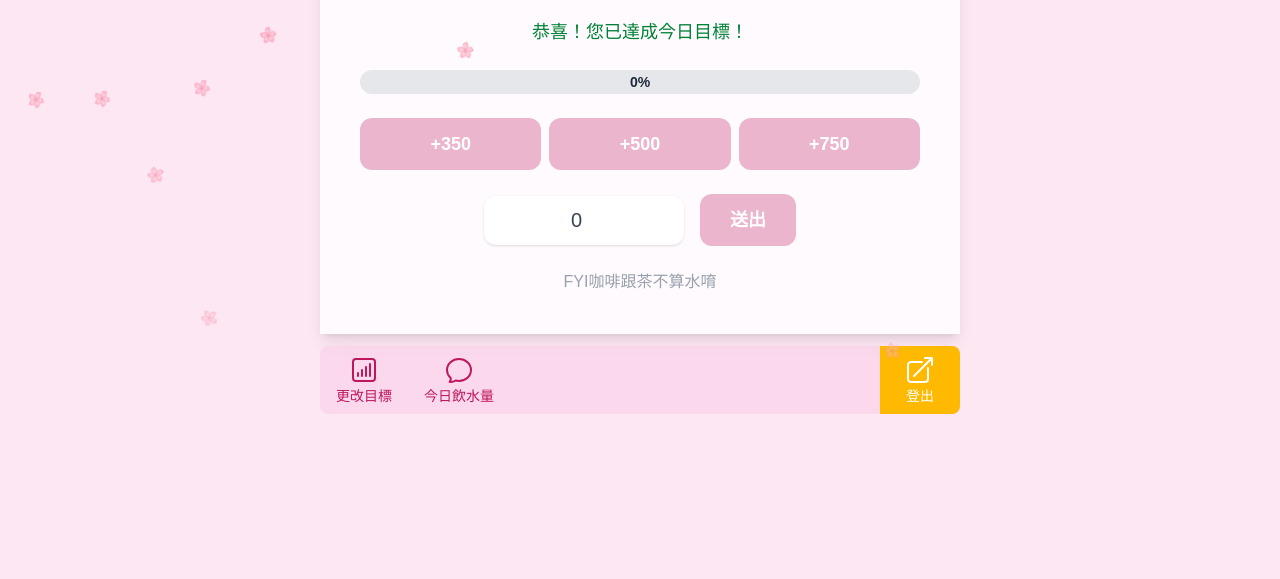
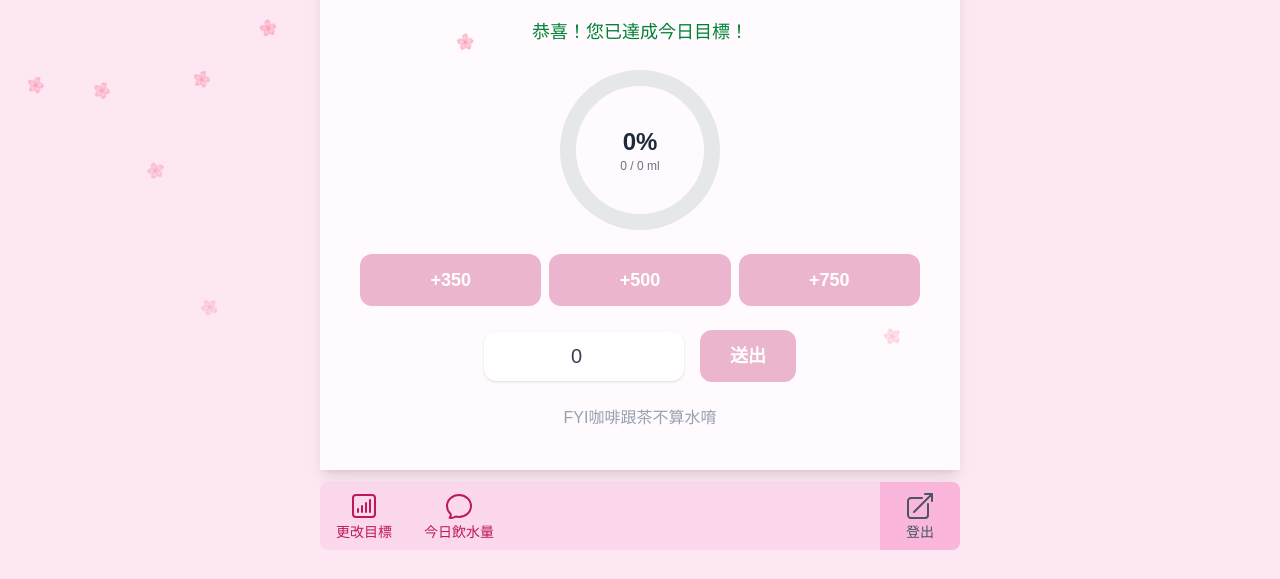
Before and after one commit to fishiryoma/water_tracker, a Vue app: page /tracker in a window 1280 px wide. Shown: the part 218-797 px from the top of the page. Built offline with nearby package versions, Linux system fonts and the light colour scheme; no server answers; the database is empty; a web font is replaced by a local one.

Commit message:
ft:水位上升動畫

```diff
--- a/package.json
+++ b/package.json
@@ -16,6 +16,7 @@
     "@heroicons/vue": "^2.2.0",
     "@line/liff": "^2.26.1",
     "firebase": "^11.8.1",
+    "gsap": "^3.13.0",
     "pinia": "^3.0.3",
     "vue": "^3.5.13",
     "vue-router": "^4.5.0"
--- /dev/null
+++ b/src/components/CircularProgress.vue
@@ -0,0 +1,227 @@
+<template>
+  <div class="w-40 h-40 relative flex items-center justify-center">
+    <svg class="absolute inset-0" viewBox="0 0 100 100">
+      <!-- 定義漸變和濾鏡 -->
+      <defs>
+        <!-- 水的漸變色 -->
+        <linearGradient id="waterGradient" x1="0%" y1="0%" x2="0%" y2="100%">
+          <stop offset="0%" style="stop-color: hsl(200, 80%, 85%); stop-opacity: 0.8" />
+          <stop offset="50%" style="stop-color: hsl(210, 75%, 75%); stop-opacity: 0.9" />
+          <stop offset="100%" style="stop-color: hsl(220, 70%, 65%); stop-opacity: 1" />
+        </linearGradient>
+
+        <!-- 波紋漸變 -->
+        <linearGradient id="waveGradient" x1="0%" y1="0%" x2="0%" y2="100%">
+          <stop offset="0%" style="stop-color: hsl(200, 90%, 90%); stop-opacity: 0.6" />
+          <stop offset="100%" style="stop-color: hsl(210, 80%, 80%); stop-opacity: 0.3" />
+        </linearGradient>
+
+        <!-- 高光效果 -->
+        <radialGradient id="highlight" cx="30%" cy="20%">
+          <stop offset="0%" style="stop-color: white; stop-opacity: 0.4" />
+          <stop offset="70%" style="stop-color: white; stop-opacity: 0.1" />
+          <stop offset="100%" style="stop-color: white; stop-opacity: 0" />
+        </radialGradient>
+
+        <!-- 水位裁切路徑 -->
+        <clipPath id="waterClip">
+          <rect ref="waterRef" x="0" y="100" width="100" height="0" />
+        </clipPath>
+
+        <!-- 圓形裁切（限制在圓環內） -->
+        <clipPath id="circleClip">
+          <circle cx="50" cy="50" r="45" />
+        </clipPath>
+      </defs>
+      <!-- 水位動畫層 -->
+      <g clip-path="url(#circleClip)">
+        <!-- 基礎水層 -->
+        <rect
+          x="0"
+          y="0"
+          width="100"
+          height="100"
+          fill="url(#waterGradient)"
+          clip-path="url(#waterClip)"
+        />
+
+        <!-- 波紋層1 -->
+        <path ref="wave1Ref" :d="wave1Path" fill="url(#waveGradient)" clip-path="url(#waterClip)" />
+
+        <!-- 波紋層2 -->
+        <path
+          ref="wave2Ref"
+          :d="wave2Path"
+          fill="url(#waveGradient)"
+          clip-path="url(#waterClip)"
+          opacity="0.7"
+        />
+
+        <!-- 高光層 -->
+        <ellipse
+          ref="highlightRef"
+          cx="35"
+          cy="30"
+          rx="15"
+          ry="8"
+          fill="url(#highlight)"
+          clip-path="url(#waterClip)"
+        />
+      </g>
+      <!-- 水滴效果 -->
+      <g ref="dropletsRef" opacity="0">
+        <circle cx="25" cy="15" r="1" fill="hsl(210, 80%, 70%)" opacity="0.6" />
+        <circle cx="75" cy="20" r="0.8" fill="hsl(210, 80%, 70%)" opacity="0.5" />
+        <circle cx="60" cy="10" r="1.2" fill="hsl(210, 80%, 70%)" opacity="0.7" />
+      </g>
+      <!-- 背景軌道 -->
+      <circle cx="50" cy="50" r="45" stroke="#e5e7eb" stroke-width="10" fill="none" />
+      <!-- 動態進度圓 -->
+      <circle
+        ref="progressCircleRef"
+        cx="50"
+        cy="50"
+        r="45"
+        stroke-width="8"
+        :stroke="progressStroke"
+        fill="none"
+        stroke-linecap="round"
+        :stroke-dasharray="circumference"
+        :stroke-dashoffset="circumference"
+        transform="rotate(-90 50 50)"
+      />
+    </svg>
+    <slot name="center">
+      <!-- 百分比文字 -->
+    </slot>
+  </div>
+</template>
+
+<script setup lang="ts">
+import { watch, nextTick, ref, computed, onMounted } from 'vue'
+import { gsap } from 'gsap'
+
+const props = defineProps({
+  percentage: {
+    type: Number,
+    default: 0,
+  },
+  todayDrank: {
+    type: Number,
+    default: 0,
+  },
+  dailyTarget: {
+    type: Number,
+    default: 0,
+  },
+})
+
+const progressCircleRef = ref<SVGCircleElement | null>(null)
+const waterRef = ref<SVGRectElement | null>(null)
+const wave1Ref = ref<SVGPathElement | null>(null)
+const wave2Ref = ref<SVGPathElement | null>(null)
+const highlightRef = ref<SVGEllipseElement | null>(null)
+const dropletsRef = ref<SVGGElement | null>(null)
+
+// 波紋動畫參數
+const waveOffset1 = ref(0)
+const waveOffset2 = ref(0)
+const currentWaterLevel = ref(0)
+
+const radius = 45
+const circumference = 2 * Math.PI * radius
+
+const progressStroke = computed(() => {
+  // hue 由 205（淺藍）到 215（深藍），亮度隨進度微降
+  const hue = 210 - (props.percentage / 100) * 20
+  const light = 82 - (props.percentage / 100) * 40
+  return `hsl(${hue}, 90%, ${light}%)`
+})
+
+// 生成波紋路徑
+const generateWavePath = (offset: number, amplitude: number = 2, frequency: number = 0.02) => {
+  const points: string[] = []
+  const waterY = 100 - currentWaterLevel.value
+
+  // 起始點
+  points.push(`M 0 ${waterY}`)
+
+  // 生成波紋曲線
+  for (let x = 0; x <= 100; x += 2) {
+    const y = waterY + Math.sin((x + offset) * frequency * Math.PI) * amplitude
+    points.push(`L ${x} ${y}`)
+  }
+
+  // 封閉路徑
+  points.push(`L 100 100`)
+  points.push(`L 0 100`)
+  points.push(`Z`)
+
+  return points.join(' ')
+}
+
+// 計算波紋路徑
+const wave1Path = computed(() => generateWavePath(waveOffset1.value, 1.5, 0.03))
+const wave2Path = computed(() => generateWavePath(waveOffset2.value, 1, 0.025))
+
+// 啟動波紋動畫
+const startWaveAnimation = () => {
+  // 波紋1 - 較快的波動
+  gsap.to(waveOffset1, {
+    value: 200,
+    duration: 8,
+    ease: 'none',
+    repeat: -1,
+  })
+
+  // 波紋2 - 較慢的波動
+  gsap.to(waveOffset2, {
+    value: -150,
+    duration: 12,
+    ease: 'none',
+    repeat: -1,
+  })
+}
+
+watch(
+  () => props.percentage,
+  async (newVal) => {
+    await nextTick()
+
+    const clamped = Math.max(0, Math.min(100, Number(newVal) || 0))
+    const offset = circumference - (clamped / 100) * circumference
+
+    if (progressCircleRef.value) {
+      gsap.to(progressCircleRef.value, {
+        attr: { 'stroke-dashoffset': offset },
+        duration: 2,
+        ease: 'power2.out',
+      })
+    }
+
+    const y = 100 - clamped
+    const height = clamped
+
+    if (waterRef.value) {
+      gsap.to(waterRef.value, {
+        attr: { y, height },
+        duration: 2,
+        ease: 'power2.out',
+      })
+    }
+
+    // 內部水位數值，供波形計算使用（同步和裁切矩形）
+    gsap.to(currentWaterLevel, {
+      value: clamped,
+      duration: 2,
+      ease: 'power2.out',
+    })
+  },
+  { immediate: true },
+)
+
+onMounted(async () => {
+  await nextTick()
+  startWaveAnimation()
+})
+</script>
--- a/src/components/MenuBtn.vue
+++ b/src/components/MenuBtn.vue
@@ -13,7 +13,7 @@
     <div>
       <div
         @click="props.handleLogout"
-        class="flex flex-col items-center justify-center rounded-r-lg bg-amber-400 text-white px-4 sm:px-6 py-1 sm:py-2 hover:opacity-80 cursor-pointer duration-200"
+        class="flex flex-col items-center justify-center rounded-r-lg bg-primary-300/70 text-gray-600 px-4 sm:px-6 py-1 sm:py-2 hover:opacity-80 cursor-pointer duration-200"
       >
         <ArrowTopRightOnSquareIcon class="sm:w-8 w-6" />
         <p class="text-xs sm:text-sm">登出</p>
--- a/src/views/WaterTracker.vue
+++ b/src/views/WaterTracker.vue
@@ -14,7 +14,23 @@
       <p v-else class="text-green-700">恭喜！您已達成今日目標！</p>
     </div>
   </div>
-  <div class="w-full bg-gray-200 rounded-full h-6 relative overflow-hidden">
+
+  <!-- 取代原本的長條進度條 -->
+  <CircularProgress
+    :percentage="progressPercentage"
+    :show-water="true"
+    :duration="1.5"
+    :size="200"
+  >
+    <template #center>
+      <div class="flex flex-col items-center z-10">
+        <span class="text-2xl font-bold text-gray-800"> {{ progressPercentage.toFixed(0) }}% </span>
+        <span class="text-xs text-gray-500"> {{ todayDrank }} / {{ dailyTarget }} ml </span>
+      </div>
+    </template>
+  </CircularProgress>
+
+  <!-- <div class="w-full bg-gray-200 rounded-full h-6 relative overflow-hidden">
     <div
       class="bg-amber-300 h-6 rounded-full transition-all duration-500 ease-out"
       :style="{ width: progressPercentage + '%' }"
@@ -22,7 +38,7 @@
     <span class="absolute inset-0 flex items-center justify-center text-sm font-bold text-gray-800">
       {{ progressPercentage.toFixed(0) }}%
     </span>
-  </div>
+  </div> -->
 
   <div class="grid grid-cols-3 gap-2 w-full">
     <Button
@@ -63,6 +79,7 @@ import { useUserIdStore } from '@/stores/userId'
 import { useGlobalErrorStore } from '@/stores/globalError'
 import { storeToRefs } from 'pinia'
 import { useWaterStore } from '@/stores/water'
+import CircularProgress from '@/components/CircularProgress.vue'
 
 const { getUserPath } = storeToRefs(useUserIdStore())
 const errorStore = useGlobalErrorStore()
```
Also changed, not shown: 1 other file (tests, documents, lock files or other folders).
